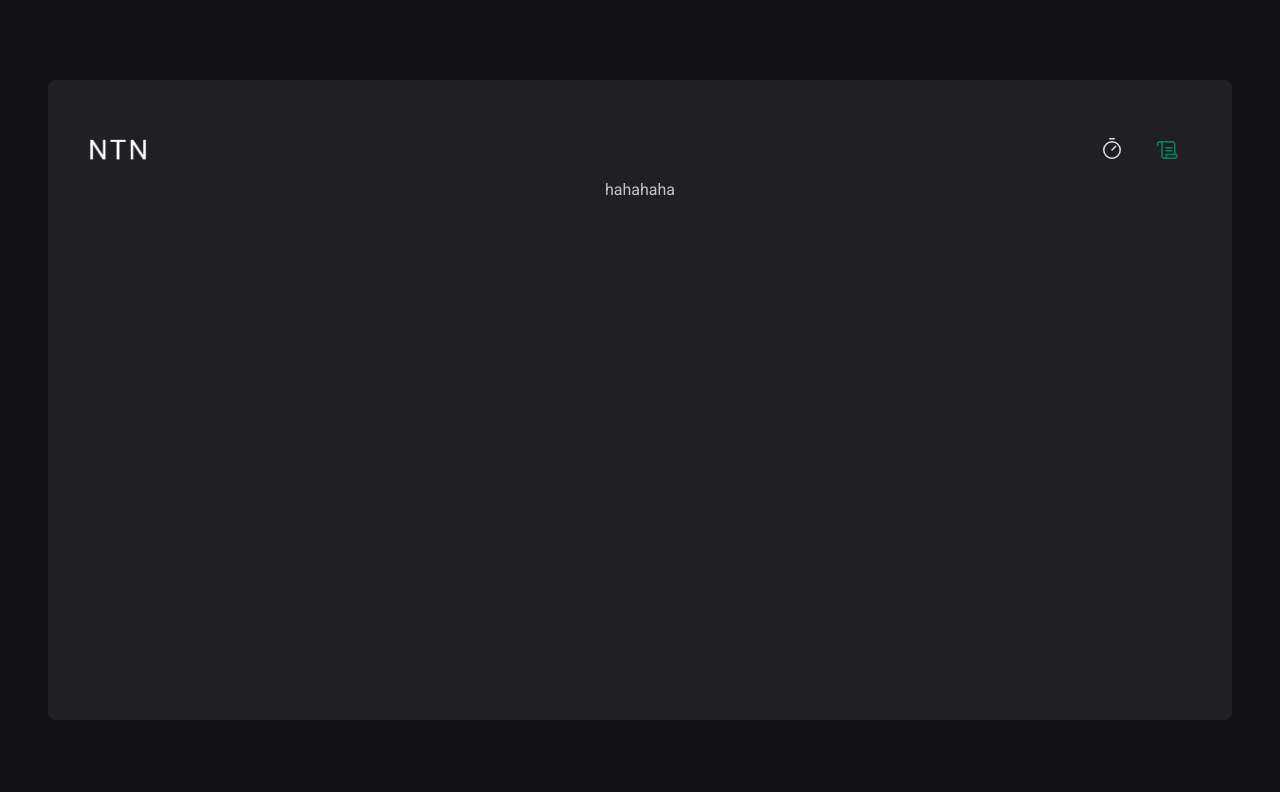
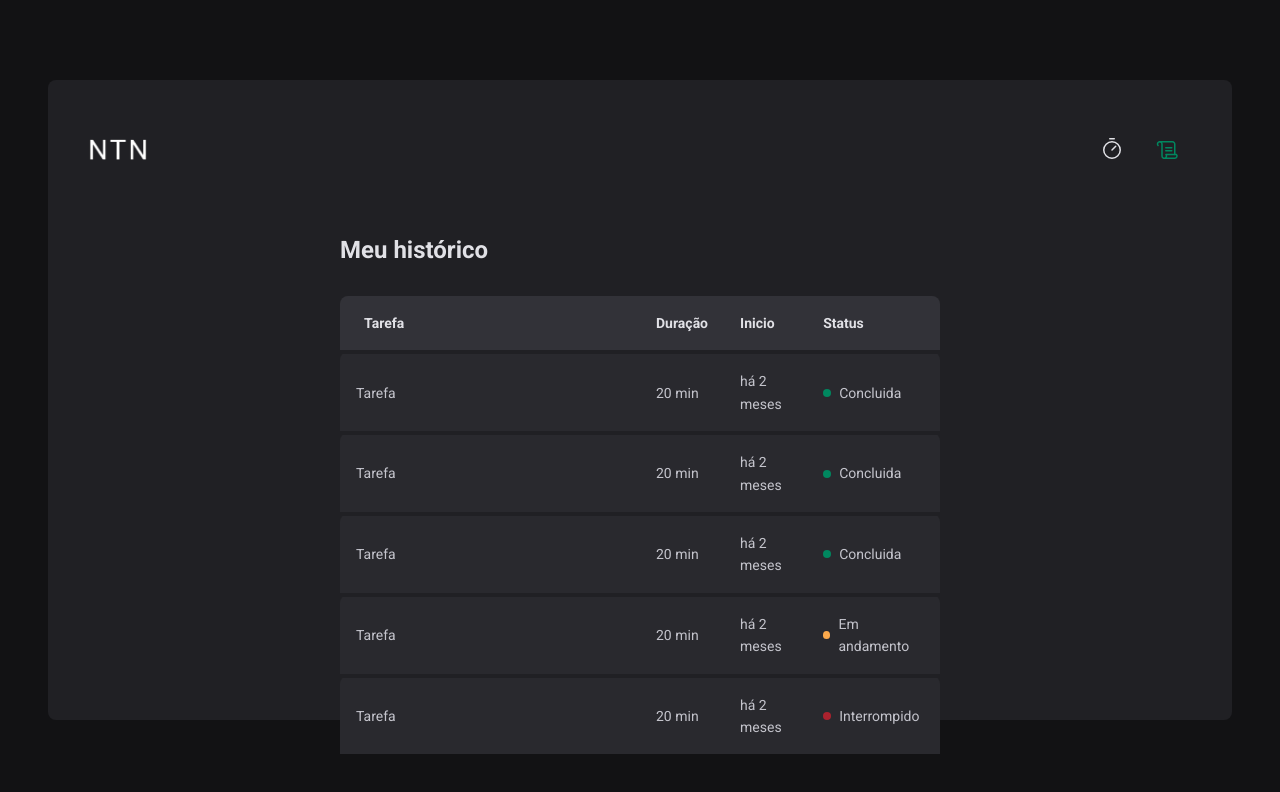
Before and after one commit to NatanRei/pomodoro-clock, a React (Vite) app: page /history in a window 1280 px wide. Shown: the top 792 px of the page. Built offline with nearby package versions, Linux system fonts and the light colour scheme.

Commit message:
feat: working in History page

```diff
--- a/src/pages/History/index.tsx
+++ b/src/pages/History/index.tsx
@@ -1,3 +1,63 @@
+import { HistoryContainer, HistoryList, Status } from './styles'
+
 export function History() {
-  return <>hahahaha</>
+  return (
+    <HistoryContainer>
+      <h1>Meu histórico</h1>
+      <HistoryList>
+        <table>
+          <thead>
+            <tr>
+              <th>Tarefa</th>
+              <th>Duração</th>
+              <th>Inicio</th>
+              <th>Status</th>
+            </tr>
+          </thead>
+          <tbody>
+            <tr>
+              <td>Tarefa</td>
+              <td>20 min</td>
+              <td>há 2 meses</td>
+              <td>
+                <Status statusColor="green">Concluida</Status>
+              </td>
+            </tr>
+            <tr>
+              <td>Tarefa</td>
+              <td>20 min</td>
+              <td>há 2 meses</td>
+              <td>
+                <Status statusColor="green">Concluida</Status>
+              </td>
+            </tr>
+            <tr>
+              <td>Tarefa</td>
+              <td>20 min</td>
+              <td>há 2 meses</td>
+              <td>
+                <Status statusColor="green">Concluida</Status>
+              </td>
+            </tr>
+            <tr>
+              <td>Tarefa</td>
+              <td>20 min</td>
+              <td>há 2 meses</td>
+              <td>
+                <Status statusColor="yellow">Em andamento</Status>
+              </td>
+            </tr>
+            <tr>
+              <td>Tarefa</td>
+              <td>20 min</td>
+              <td>há 2 meses</td>
+              <td>
+                <Status statusColor="red">Interrompido</Status>
+              </td>
+            </tr>
+          </tbody>
+        </table>
+      </HistoryList>
+    </HistoryContainer>
+  )
 }
--- a/src/pages/History/styles.ts
+++ b/src/pages/History/styles.ts
@@ -0,0 +1,79 @@
+import styled from 'styled-components'
+export const HistoryContainer = styled.main`
+  flex: 1;
+  padding: 3.5rem;
+  display: flex;
+  flex-direction: column;
+
+  h1 {
+    font-size: 1.5rem;
+    color: ${(props) => props.theme['gray-100']};
+  }
+`
+
+export const HistoryList = styled.div`
+  flex: 1;
+  overflow: auto;
+  margin-top: 2rem;
+
+  table {
+    width: 100%;
+    border-collapse: collapse;
+    min-width: 600px;
+
+    th {
+      background-color: ${(props) => props.theme['gray-600']};
+      padding: 1rem;
+      text-align: left;
+      color: ${(props) => props.theme['gray-100']};
+      font-size: 0.875rem;
+      line-height: 1.6;
+
+      &:first-child {
+        border-top-left-radius: 8px;
+        padding-left: 1.5rem;
+      }
+      &:last-child {
+        border-top-right-radius: 8px;
+        padding-right: 1.5rem;
+      }
+    }
+    td {
+      background-color: ${(props) => props.theme['gray-700']};
+      border-top: 4px solid ${(props) => props.theme['gray-800']};
+      padding: 1rem;
+      font-size: 0.875rem;
+      line-height: 1.6;
+
+      &:first-child {
+        width: 50%;
+        border-top-left-radius: 8px;
+      }
+      &:last-child {
+        border-top-right-radius: 8px;
+      }
+    }
+  }
+`
+
+const STATUS_COLORS = {
+  yellow: 'yellow-500',
+  green: 'green-500',
+  red: 'red-500',
+} as const
+interface StatusProps {
+  statusColor: keyof typeof STATUS_COLORS
+}
+export const Status = styled.span<StatusProps>`
+  display: flex;
+  align-items: center;
+  gap: 0.5rem;
+
+  &::before {
+    content: '';
+    width: 0.5rem;
+    height: 0.5rem;
+    border-radius: 50%;
+    background: ${(props) => props.theme[STATUS_COLORS[props.statusColor]]};
+  }
+`
```
